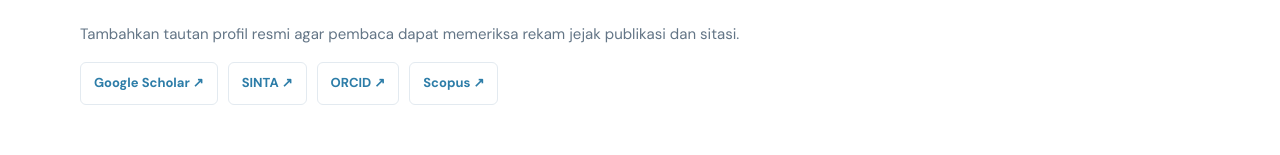
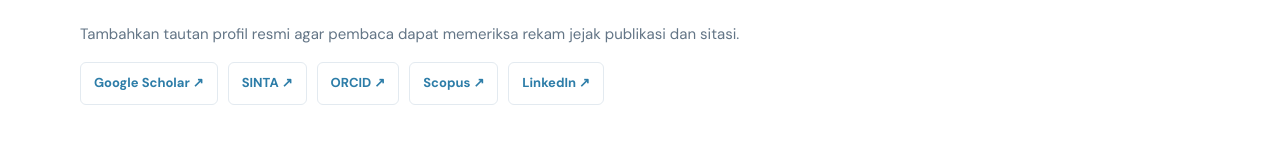
Before and after one commit to veriarinal/veriarinal.github.io, a plain HTML site: page publications.html in a window 1280 px wide. Shown: the part 1353-1508 px from the top of the page. Drawn offline with Linux system fonts and the light colour scheme.

Commit message:
Add files via upload

```diff
--- a/publications.html
+++ b/publications.html
@@ -9,5 +9,5 @@
 <article class="publication-item"><div class="pub-year">2024</div><div><span class="pub-type" data-i18n="pub_type_conference">PROSIDING / CONFERENCE</span><h3>[Judul makalah/prosiding]</h3><p>[Nama penulis]. [Nama konferensi], lokasi/penerbit.</p><p class="pub-meta">URL: [Tambahkan tautan jika tersedia]</p></div><a class="text-link" href="#" aria-label="Tautan publikasi">Detail ↗</a></article>
 <article class="publication-item"><div class="pub-year">2023</div><div><span class="pub-type" data-i18n="pub_type_conference">PROSIDING / CONFERENCE</span><h3>[Judul makalah/prosiding]</h3><p>[Nama penulis]. [Nama konferensi], lokasi/penerbit.</p><p class="pub-meta">URL: [Tambahkan tautan jika tersedia]</p></div><a class="text-link" href="#" aria-label="Tautan publikasi">Detail ↗</a></article>
 </div>
-<div class="profile-links"><h2 data-i18n="profiles_title">Profil indeksasi & peneliti</h2><p data-i18n="profiles_text">Tambahkan tautan profil resmi agar pembaca dapat memeriksa rekam jejak publikasi dan sitasi.</p><div class="link-chips"><a href="#" target="_blank" rel="noopener">Google Scholar ↗</a><a href="#" target="_blank" rel="noopener">SINTA ↗</a><a href="#" target="_blank" rel="noopener">ORCID ↗</a><a href="#" target="_blank" rel="noopener">Scopus ↗</a></div></div>
+<div class="profile-links"><h2 data-i18n="profiles_title">Profil indeksasi & peneliti</h2><p data-i18n="profiles_text">Tambahkan tautan profil resmi agar pembaca dapat memeriksa rekam jejak publikasi dan sitasi.</p><div class="link-chips"><a href="https://scholar.google.com/citations?user=SzVSj_cAAAAJ&hl=en&oi=ao" target="_blank" rel="noopener">Google Scholar ↗</a><a href="https://sinta.kemdiktisaintek.go.id/authors/profile/6063932" target="_blank" rel="noopener">SINTA ↗</a><a href="https://orcid.org/0009-0000-3874-5559" target="_blank" rel="noopener">ORCID ↗</a><a href="https://www.scopus.com/authid/detail.uri?authorId=60145775200" target="_blank" rel="noopener">Scopus ↗</a><a href="https://www.linkedin.com/in/veri-arinal" target="_blank" rel="noopener">LinkedIn ↗</a></div></div>
 </section></main><footer class="site-footer"><div class="container footer-inner"><span>© <span id="year"></span> Veri Arinal.</span><span>Academic Portfolio · GitHub Pages</span></div></footer></body></html>
```
